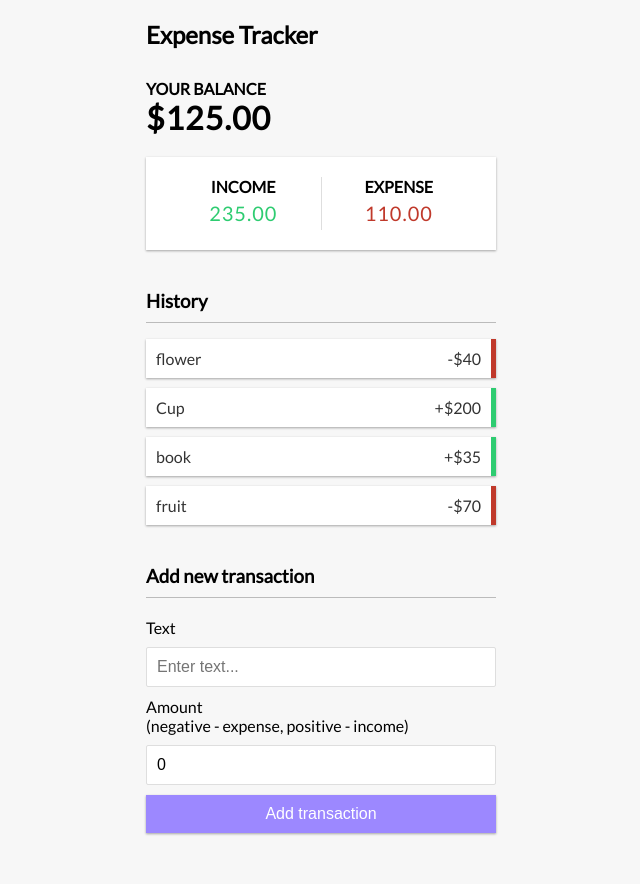
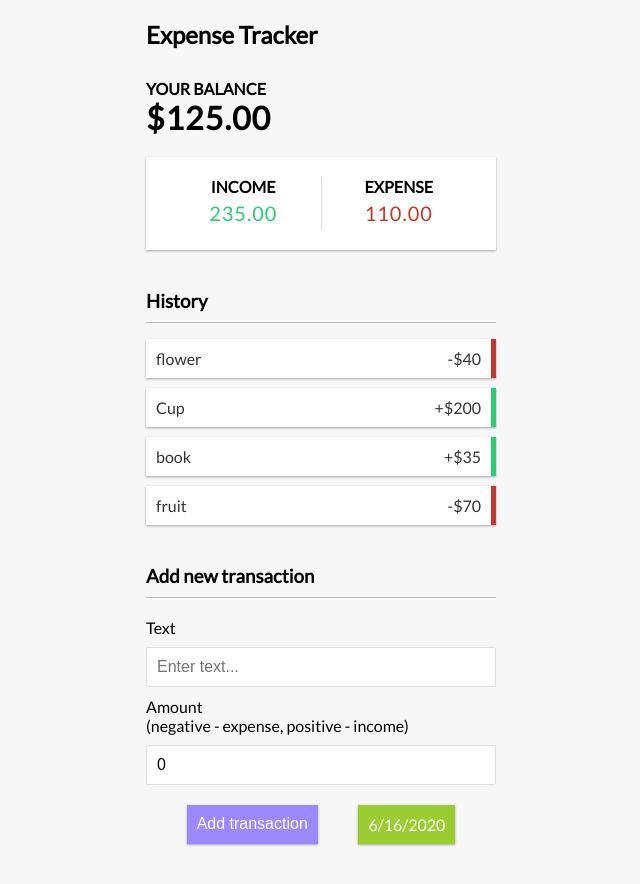
Before and after one commit to YasirBajwa/Expense_tracker_webapp, a React (Create React App) app: page / in a window 1280 px wide. Shown: the top 884 px of the page, without its empty margins (319-959 px from the left). Before the commit the page ends 863 px from the top, so only its background shows below. Built offline with nearby package versions, Linux system fonts and the light colour scheme.

Commit message:
update date feature

```diff
--- a/src/App.css
+++ b/src/App.css
@@ -7,6 +7,7 @@
 * {
   box-sizing: border-box;
 }
+
 
 body {
   background-color: #f7f7f7;
@@ -99,6 +100,26 @@ input[type='number'] {
   padding: 10px;
   width: 100%;
 }
+.btns {
+  display: flex;
+  justify-content: space-evenly;
+  margin-top: 10px;
+  flex-wrap: wrap;
+}
+.btn1,.date{
+  cursor: pointer;
+  background-color: #9c88ff;
+  box-shadow: var(--box-shadow);
+  color: #fff;
+  border: 0;
+  display: block;
+  font-size: 16px;
+  margin: 10px 0 30px;
+  padding: 10px;
+}
+.date{
+  background-color: yellowgreen;
+}
 
 .btn:focus,
 .delete-btn:focus {
--- a/src/App.js
+++ b/src/App.js
@@ -10,7 +10,10 @@ import { GlobalProvider } from './context/GlobalState';
 
 
 
-function App() {
+class App extends React.Component {
+  state = {date: new Date()}
+
+  render(){
   return (
     <GlobalProvider>
       <Header />
@@ -18,10 +21,12 @@ function App() {
         <Balance />
         <Expenses />
         <TransactionList />
-        <AddTransaction />
+        <AddTransaction date={this.state.date.toLocaleDateString()} />
       </div>
     </GlobalProvider>
   );
 }
+}
+
 
 export default App;
--- a/src/components/AddTransaction.jsx
+++ b/src/components/AddTransaction.jsx
@@ -1,7 +1,7 @@
 import React, {useState, useContext} from 'react'
 import { GlobalContext } from '../context/GlobalState';
 
-export const AddTransaction = () => {
+export const AddTransaction = (props) => {
   const [text, setText] = useState('');
   const [amount, setAmount] = useState(0);
 
@@ -34,7 +34,10 @@ export const AddTransaction = () => {
           >
           <input type="number" value={amount} onChange={(e) => setAmount(e.target.value)} placeholder="Enter amount..." />
         </div>
-        <button className="btn">Add transaction</button>
+        <div className='btns'>
+        <button className="btn1">Add transaction</button>
+        <p className='date'>{props.date}</p>
+       </div>
       </form>
     </>
   )
```
